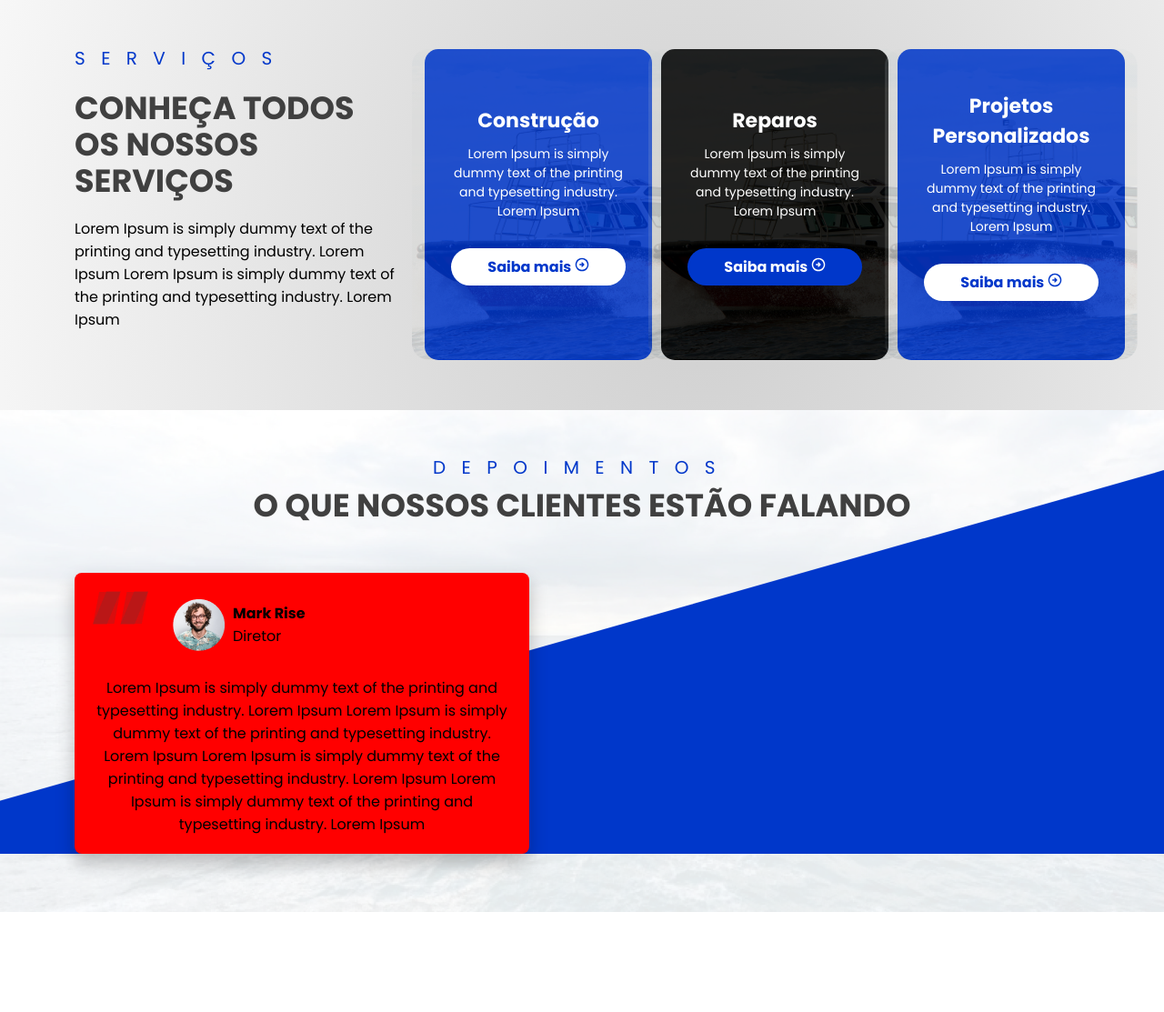
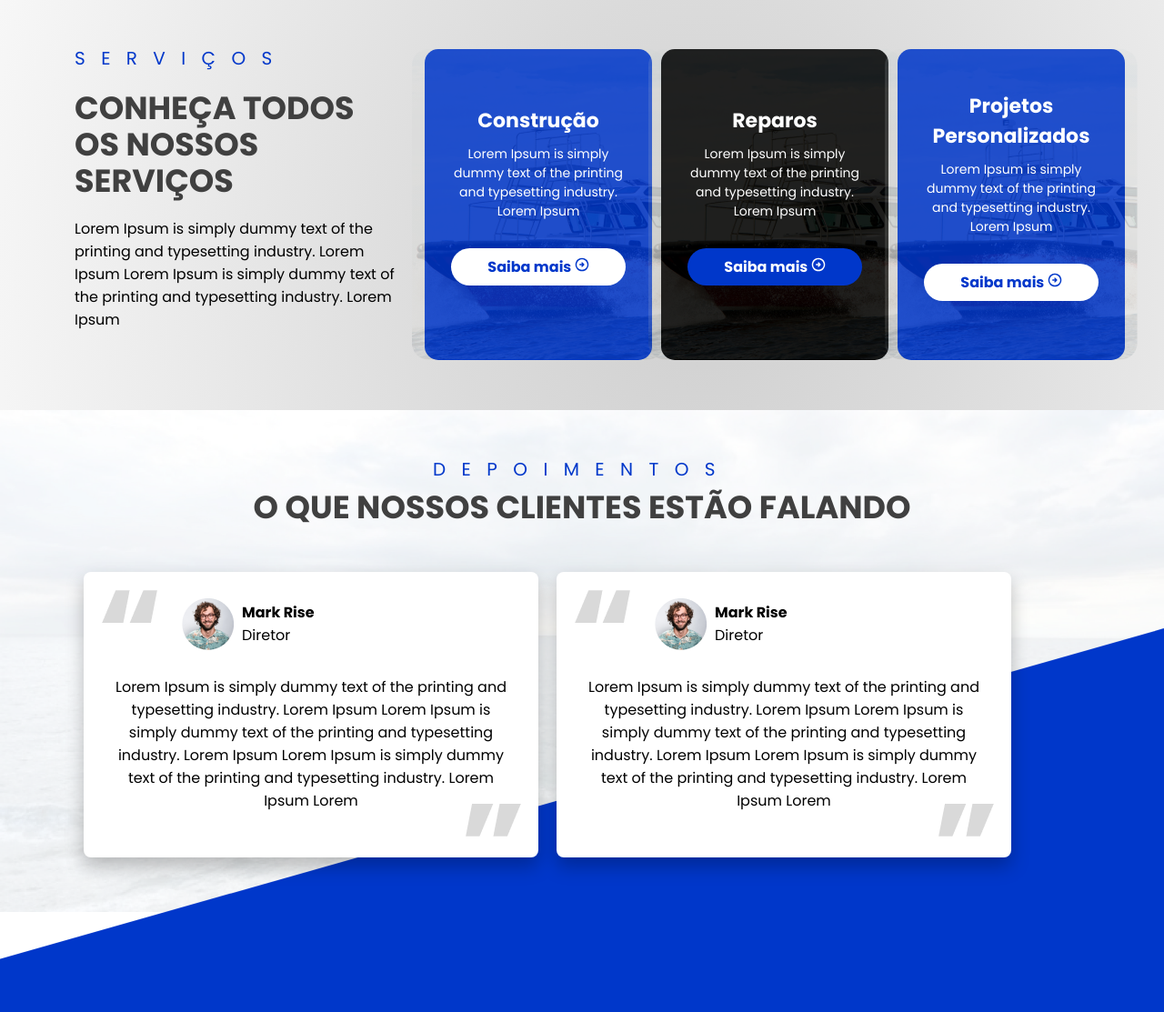
Before and after one commit to Lucasmaestri/horizon, a WordPress theme: template themes/horizon/front-page.php in a window 1280 px wide; the page is wider, and only the part inside the window is pictured. Shown: the part 2412-3525 px from the top of that part at 91% size. Before the commit the page ends 3415 px from the top of that part, so only its background shows below. Run offline with PHP 8.4 and a stand-in for WordPress, Linux system fonts and the light colour scheme; the site name, menu and one post (Sample post) are stand-ins, and other content is empty; some libraries are stand-ins or nearby versions.

Commit message:
ajuste sessão depoimento

```diff
--- a/themes/horizon/assets/scss/pages/front-page.scss
+++ b/themes/horizon/assets/scss/pages/front-page.scss
@@ -189,17 +189,19 @@
 // --------- DEPOIMENTOS ------------
 
 .testimonials {
-    // background: #000;
 
     &__bg {
         width: 100%;
         object-fit: cover;
         object-position: center;
+        position:absolute;
+        top: 0;
+        bottom: 0;
         z-index: -1;
     }
 
     &__effect {
-        z-index: 0;
+        top: 150px;
         height: 100%;
     }
     .custom-shape-divider-bottom-1674160652 {
@@ -224,20 +226,27 @@
         fill: #0037CA;
     }
 
+    &__title {
+        padding: 50px 0 25px 0;
+    }
+
     &__card {
-        background: red;
+        background: #fff;
         width: 500px;
         height: auto;
+        margin: 20px 10px;
         border-radius: 8px;
         box-shadow: 0px 10px 20px rgba(0, 0, 0, 0.25);
 
 
         &__icon {
+            left: 20px;
             top: 20px;
-            left: 20px;
 
             &--variable {
                 transform: rotate(180deg);
+                left: calc(100% - 80px);
+                top: calc(100% - 60px);
                 bottom: 20px;
                 right: 20px;
             }
@@ -248,7 +257,7 @@
         }
 
         &__description {
-            padding: 20px;
+            padding: 20px 30px 50px 30px;
         }
     }
 }
--- a/themes/horizon/front-page.php
+++ b/themes/horizon/front-page.php
@@ -302,16 +302,32 @@
     </section>
 
     <section class="testimonials position-relative">
-        <img src="wp-content/themes/horizon/assets/images/bg-testimonials.webp" alt="" class="testimonials__bg position-absolute">
-        <div class="testimonials__effect custom-shape-divider-bottom-1674160652 position-absolute">
+        <img src="wp-content/themes/horizon/assets/images/bg-testimonials.webp" alt="" class="testimonials__bg">
+        <div class="testimonials__effect custom-shape-divider-bottom-1674160652">
             <svg data-name="Layer 1" xmlns="http://www.w3.org/2000/svg" viewBox="0 0 1200 120" preserveAspectRatio="none">
                 <path d="M1200 120L0 16.48 0 0 1200 0 1200 120z" class="shape-fill"></path>
             </svg>
         </div>
         <div class="container">
-            <div class="testimonials__title p-5">
+            <div class="testimonials__title">
                 <p class="caption-headline text-center">depoimentos</p>
                 <h3 class=" main-title text-center">O QUE NOSSOS CLIENTES ESTÃO FALANDO</h3>
+            </div>
+            <div class="testimonials__item d-flex">
+                <div class="testimonials__card position-relative">
+                    <img src="wp-content/themes/horizon/assets/images/icon-testimonials.png" alt="" class="testimonials__card__icon position-absolute">
+                    <div class="testimonials__card__profile d-flex align-items-center">
+                        <img src="wp-content/themes/horizon/assets/images/perfil.png" alt="" class="testimonials__card__photo m-2">
+                        <div class="testimonials__card__info">
+                            <h4 class="testimonials__card__name">Mark Rise</h4>
+                            <p class="testimonials__card__work">Diretor</p>
+                        </div>
+                    </div>
+                    <p class="testimonials__card__description text-center">
+                        Lorem Ipsum is simply dummy text of the printing and typesetting industry. Lorem Ipsum Lorem Ipsum is simply dummy text of the printing and typesetting industry. Lorem Ipsum
+                        Lorem Ipsum is simply dummy text of the printing and typesetting industry. Lorem Ipsum Lorem
+                    </p>
+                    <img src="wp-content/themes/horizon/assets/images/icon-testimonials.png" alt="" class="testimonials__card__icon testimonials__card__icon--variable position-absolute">
                 </div>
                 <div class="testimonials__card position-relative">
                     <img src="wp-content/themes/horizon/assets/images/icon-testimonials.png" alt="" class="testimonials__card__icon position-absolute">
@@ -324,9 +340,10 @@
                     </div>
                     <p class="testimonials__card__description text-center">
                         Lorem Ipsum is simply dummy text of the printing and typesetting industry. Lorem Ipsum Lorem Ipsum is simply dummy text of the printing and typesetting industry. Lorem Ipsum
-                    Lorem Ipsum is simply dummy text of the printing and typesetting industry. Lorem Ipsum Lorem Ipsum is simply dummy text of the printing and typesetting industry. Lorem Ipsum
+                        Lorem Ipsum is simply dummy text of the printing and typesetting industry. Lorem Ipsum Lorem
                     </p>
                     <img src="wp-content/themes/horizon/assets/images/icon-testimonials.png" alt="" class="testimonials__card__icon testimonials__card__icon--variable position-absolute">
+                </div>
             </div>
         </div>
     </section>
```
Also changed, not shown: themes/horizon/assets/css/style.css, themes/horizon/assets/css/style.min.css, 1 other file. Lines whose indentation alone changed are shown as unchanged.
